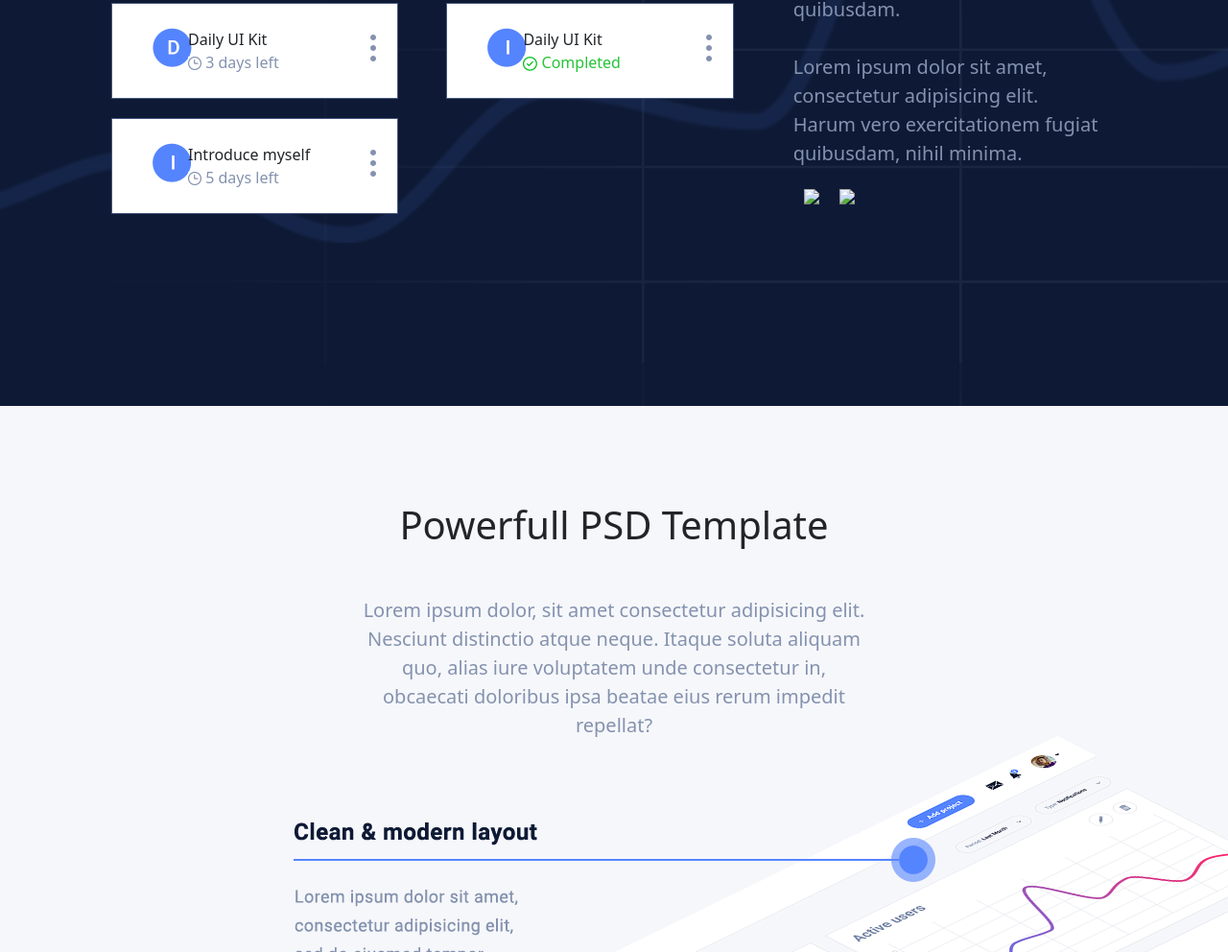
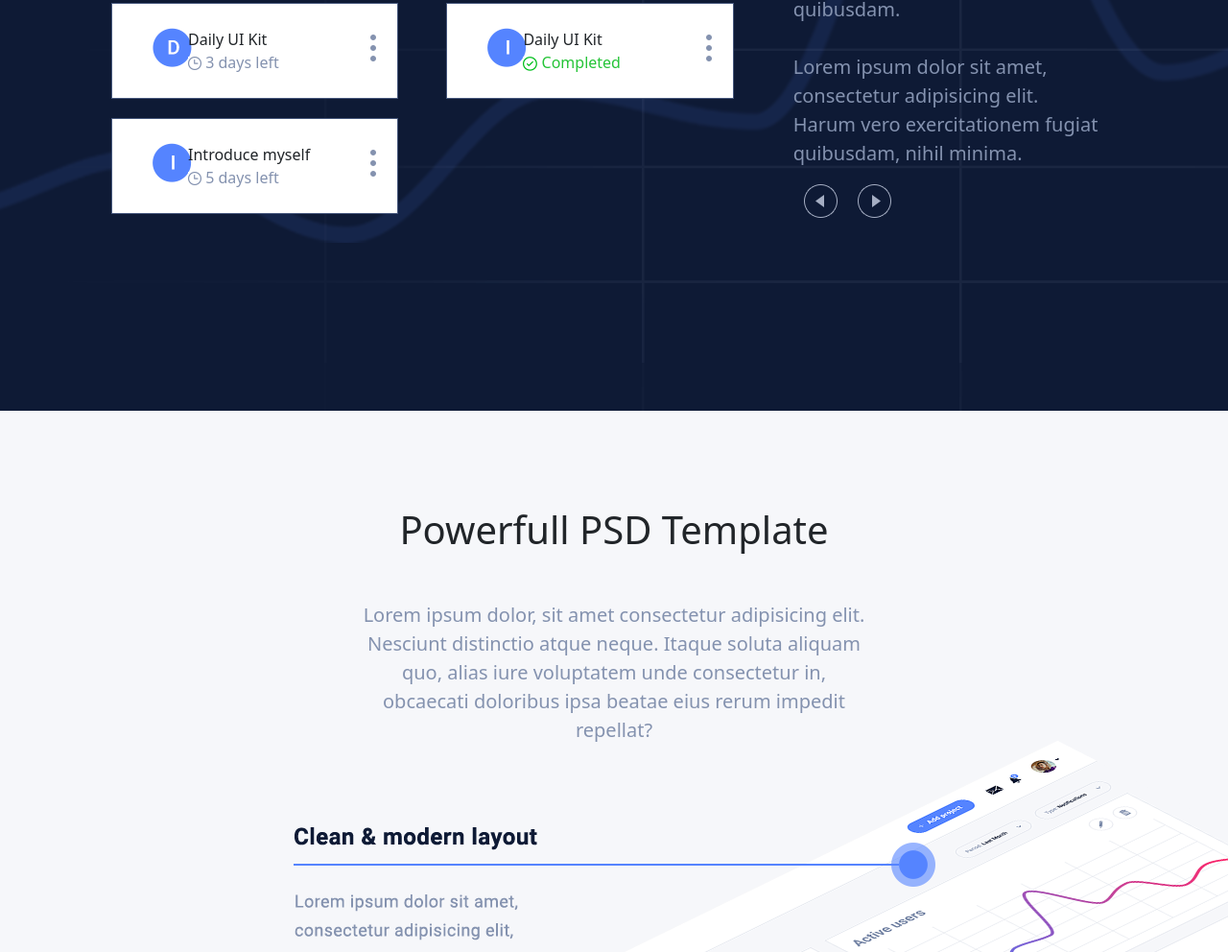
Before and after one commit to Proveno/Merkury, a plain HTML site: page index.html in a window 1280 px wide. Shown: the part 3298-4290 px from the top of the page at 96% size. Drawn offline with nearby package versions, Linux system fonts and the light colour scheme; the site is published under a folder, as on GitHub Pages, so addresses that start at the root find nothing.

Commit message:
Update index.html

```diff
--- a/index.html
+++ b/index.html
@@ -212,10 +212,10 @@
                 <p>Lorem ipsum dolor sit amet, consectetur adipisicing elit. Harum vero exercitationem fugiat quibusdam.</p>
                 <p>Lorem ipsum dolor sit amet, consectetur adipisicing elit. Harum vero exercitationem fugiat quibusdam, nihil minima.</p>
                 <button>
-                    <img src="/img/left.png">
+                    <img src="img/left.png">
                 </button>
                 <button>
-                    <img src="/img/Right.png">
+                    <img src="img/Right.png">
                 </button>
             </div>
         </div>
```
